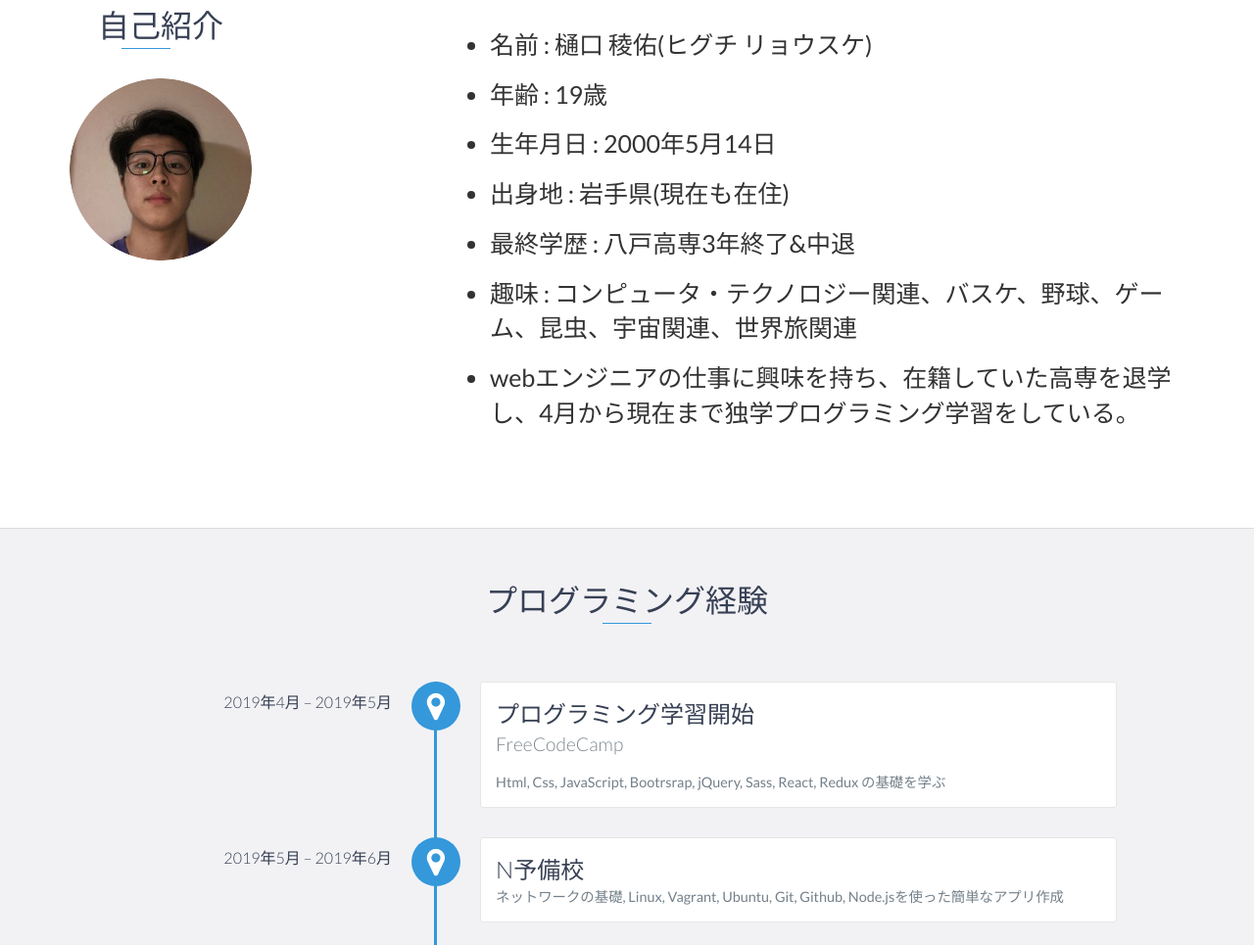
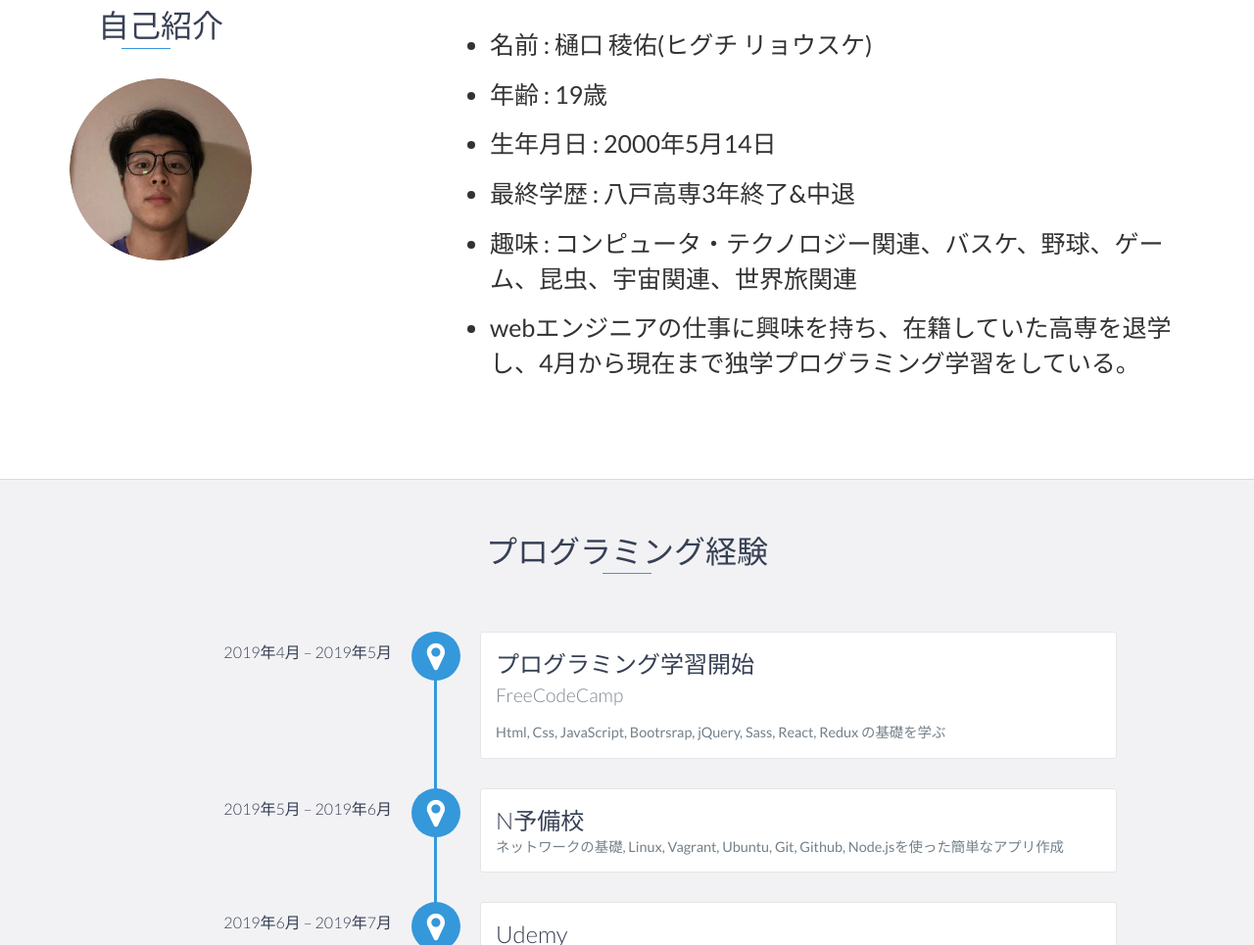
Before and after one commit to RyosukeHiguchi/RyosukeHiguchi-Portfolio, a website: page index.html in a window 1280 px wide. Shown: the part 872-1837 px from the top of the page at 98% size. Drawn offline with nearby package versions, Linux system fonts and the light colour scheme.

Commit message:
fix index

```diff
--- a/index.html
+++ b/index.html
@@ -84,7 +84,6 @@
                         <li>名前 : 樋口 稜佑(ヒグチ リョウスケ)</li>
                         <li style="padding-top: 15px">年齢 : 19歳</li>
                         <li style="padding-top: 15px">生年月日 : 2000年5月14日</li>
-                        <li style="padding-top: 15px">出身地 : 岩手県(現在も在住)</li>
                         <li style="padding-top: 15px">最終学歴 : 八戸高専3年終了&中退</li>
                         <li style="padding-top: 15px">趣味 : コンピュータ・テクノロジー関連、バスケ、野球、ゲーム、昆虫、宇宙関連、世界旅関連</li>
                         <li style="padding-top: 15px">
```
